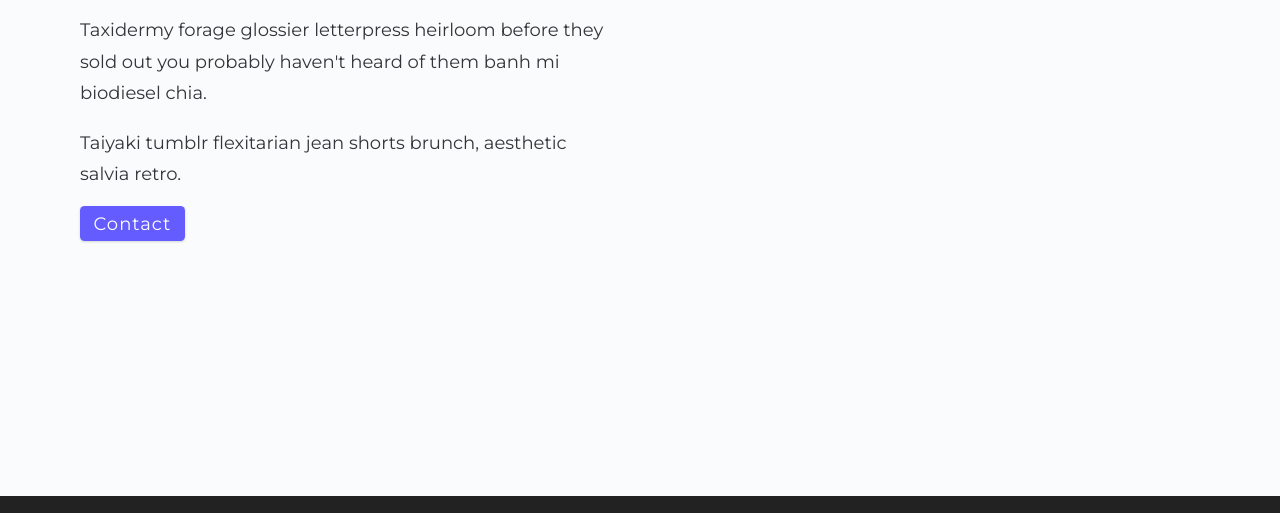
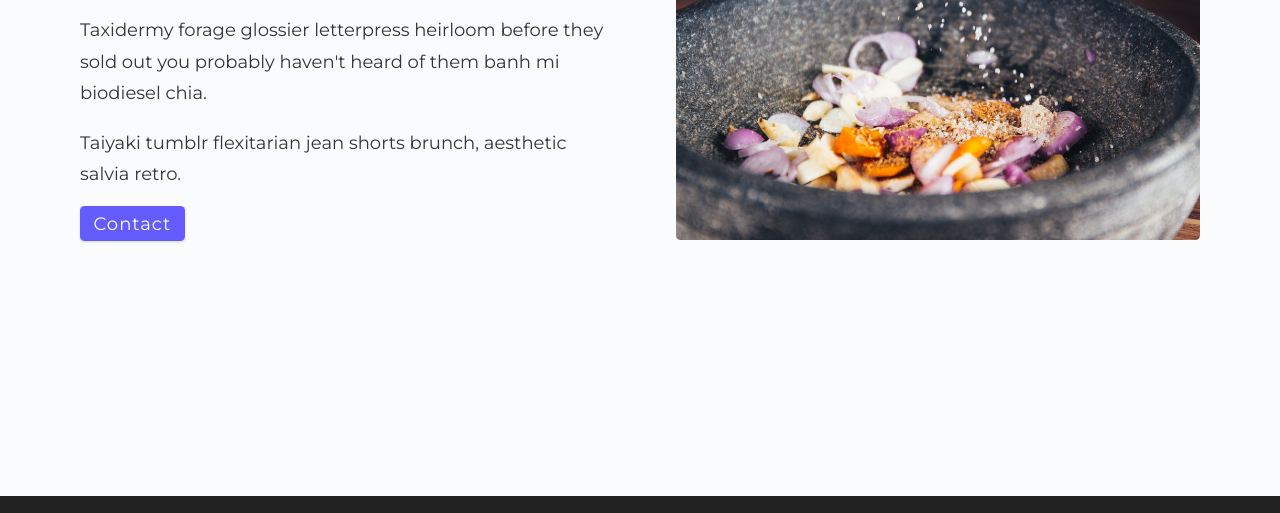
Before and after one commit to GabeValdivia/recetas-mexicanas, a Gatsby site: page /about in a window 1280 px wide. Shown: the part 232-745 px from the top of the page. Built offline with nearby package versions, Linux system fonts and the light colour scheme; Gatsby itself is replaced by a stand-in of ours.

Commit message:
Add image to about page

```diff
--- a/src/pages/about.js
+++ b/src/pages/about.js
@@ -14,6 +14,10 @@ const About = () => {
 						<p>Taiyaki tumblr flexitarian jean shorts brunch, aesthetic salvia retro.</p>
 						<Link to="/contact" className="btn"> contact </Link>
 					</article>
+					<StaticImage src="../assets/images/about.jpeg" alt="Person pouring salt in bowl"
+					className="about-img"
+					placeholder="blurred"
+					 />
 				</section>
 			</main>
 		</Layout>
```
